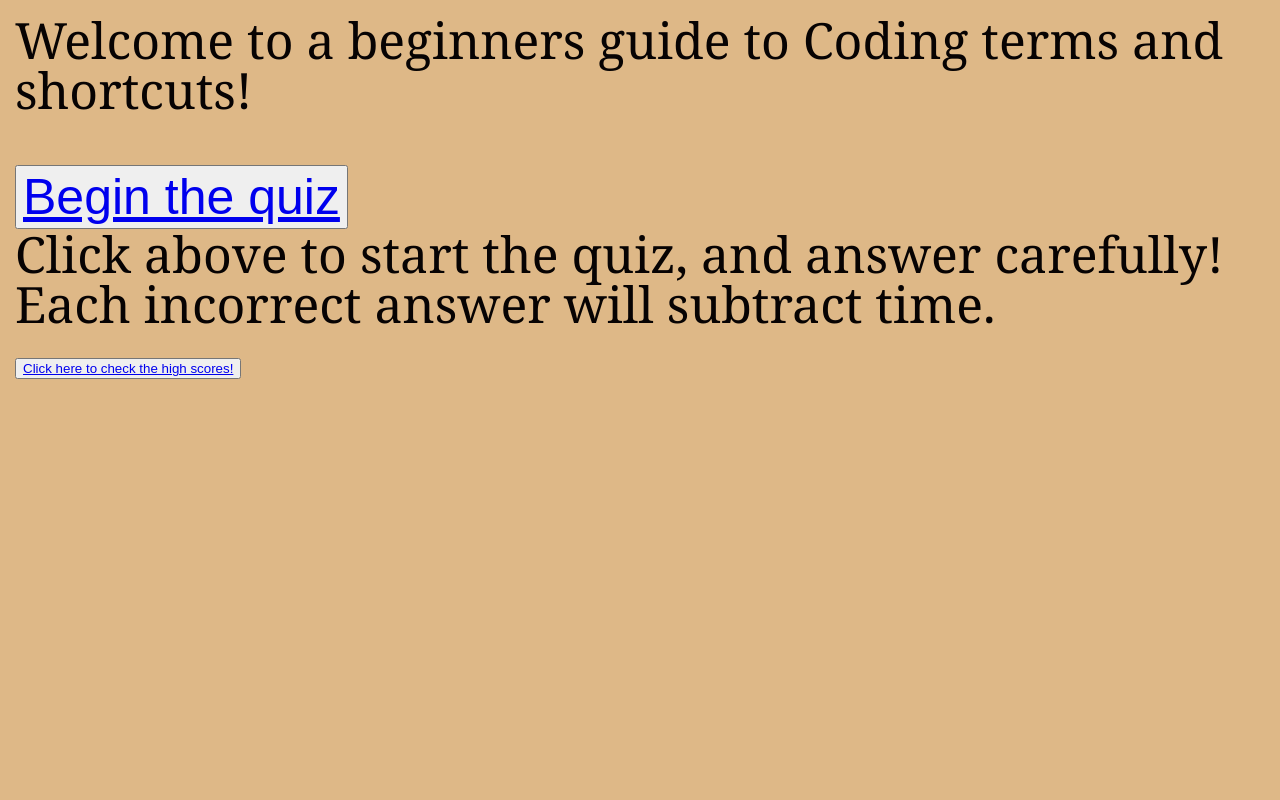
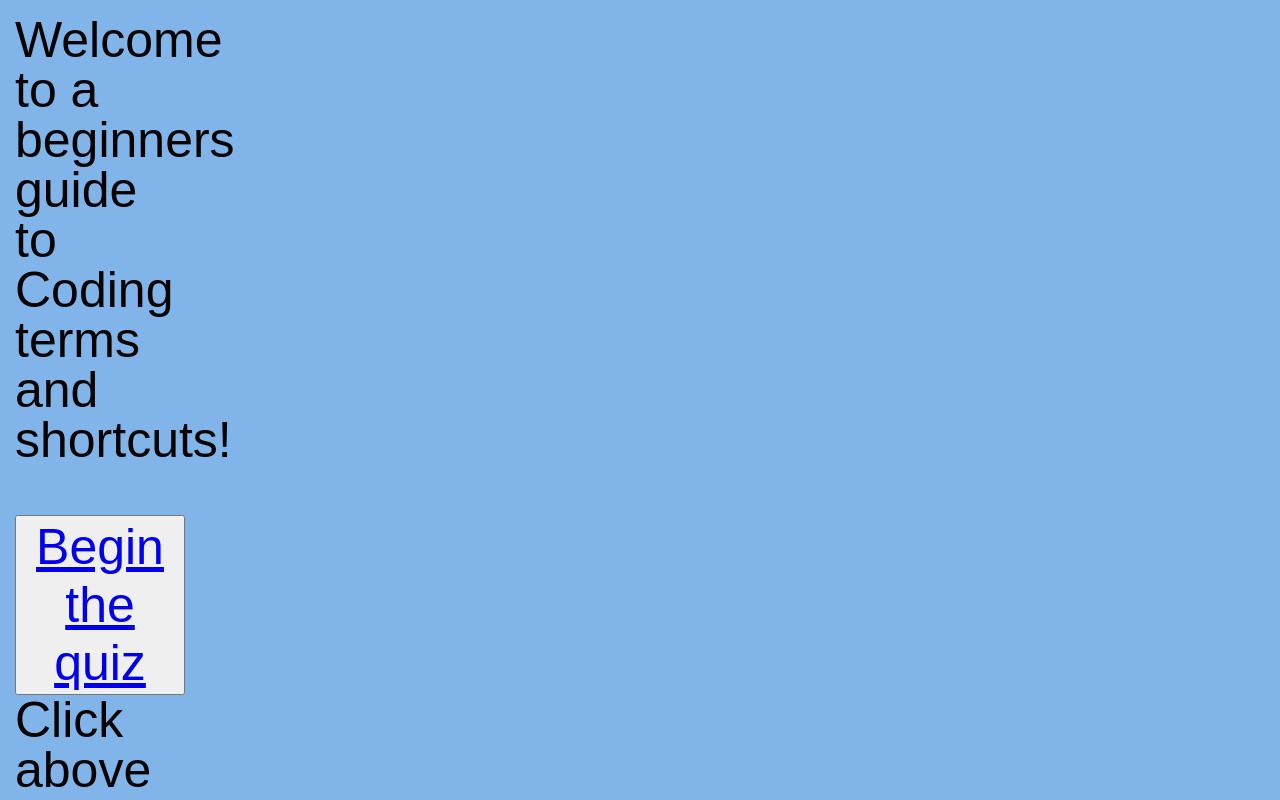
Before and after one commit to ghmurphy2/Code-Quiz, a plain HTML site: page index.html in a window 1280 px wide. Shown: the top 800 px of the page. Drawn offline with Linux system fonts and the light colour scheme.

```diff
--- a/assets/css/cs.css
+++ b/assets/css/cs.css
@@ -2,26 +2,20 @@
     --background-color: rgb(129, 181, 233);
     --text-color: rgb(7, 3, 3);
 }
-.container {
+body{
+	font-family: Arial, Helvetica, sans-serif;
+	color: var(--text-color);
+  background-color:var(--background-color);
   box-sizing: border-box;
   margin: 0;
   padding: 0;
   font-size: 50px;
-  font-family: Georgia, 'Times New Roman', Times, serif;
   width: 100vw;
   height: 100vh;
   justify-content: center;
   align-items: center;
-  max-width: 80rem;
-  margin: auto;
+  max-width: 200px;
   padding: 15px;
-}
-
-body{
-	font-size: 40px;
-	font-family: Arial, Helvetica, sans-serif;
-	color: var(--text-color);
-    background-color: burlywood;
 }
 
 .startBtn button {
```
Also changed, not shown: assets/jss.js (+5 -2 lines).
